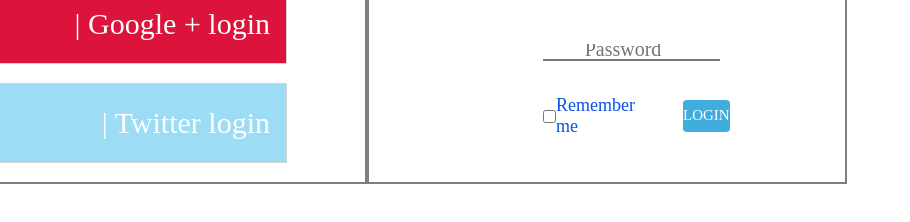
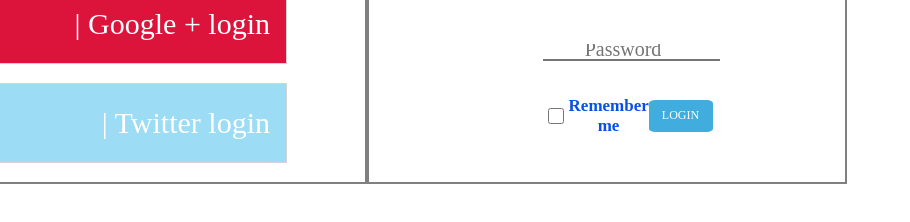
Before and after one commit to erikayanez/FlexBox-Login, a plain HTML site: page index.html in a window 1280 px wide. Shown: the part 256-478 px from the top of the page, 81-991 px from the left. Drawn offline with Linux system fonts and the light colour scheme; a web font is replaced by a local one.

Commit message:
positioning divs

```diff
--- a/css/style.css
+++ b/css/style.css
@@ -95,23 +95,43 @@
   border-left: transparent;
 }
 
-span {
+/* span {
   font-family: outfit;
     font-size: 18px;
     color: rgb(10, 80, 231);
     position: relative;
-  ;
+    text-align: center;
+} */
+
+h3 {
+  justify-content: center;
+  text-align: center;
+  display: inline;
+  font-family: outfit;
+    font-size: 17px;
+    color: rgb(10, 80, 231);
+}
+
+.end {
+  position: flex;
+  justify-content: space-around;
+  width: 10vw;
+  height: 8vh;
 }
 
 #send {
-  position: relative;
-  left: 3rem;
   font-family: outfit;
   color: white;
-  font-size: 15px;
+  font-size: 12px;
   background-color: rgb(65, 173, 223);
   width: 5vw;
   height: 4vh;
   border-radius: 10%;
   border-bottom: 2px solid rgb(65, 173, 223);
 }
+
+.checkbox {
+  width: 2vw;
+  height: 2vh;
+
+}
--- a/index.html
+++ b/index.html
@@ -33,7 +33,11 @@
                 <form action="index.js" method="get">
                         <div><input type="text" name="email" id="email" placeholder="Username or email" /></div>
                         <div><input type="password" placeholder="Password" id="password" /></div>
-                        <div><input type="checkbox" class="checkbox"><span>Remember me</span><input type="submit" value="LOGIN" id="send" /></div>
+                        <div class="end">
+                            <div><input type="checkbox" class="checkbox"></div>
+                            <h3>Remember me</h3>
+                            <div><input type="submit" value="LOGIN" id="send" /></div>
+                        </div>
                 </form>
                 <!-- <div>4</div>
                 <div>5</div>
```
